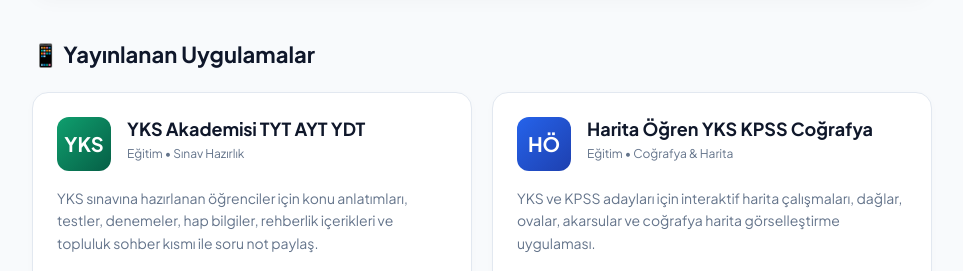
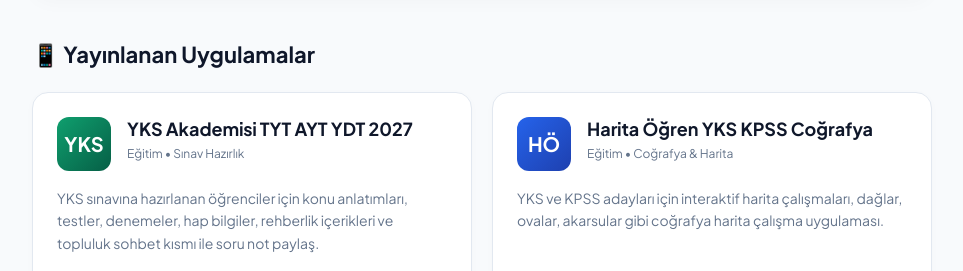
Before and after one commit to MustafaTekagac/mustafatekagac.github.io, a plain HTML site: page index.html in a window 1280 px wide. Shown: the part 255-526 px from the top of the page, without its empty margins (158-1121 px from the left). Drawn offline with Linux system fonts and the light colour scheme.

Commit message:
Update app titles and descriptions in index.html

```diff
--- a/index.html
+++ b/index.html
@@ -246,11 +246,11 @@
                     <div class="app-header">
                         <div class="app-icon-placeholder">YKS</div>
                         <div>
-                            <h3 class="app-title">YKS Akademisi TYT AYT YDT</h3>
+                            <h3 class="app-title">YKS Akademisi TYT AYT YDT 2027</h3>
                             <div class="app-category">Eğitim • Sınav Hazırlık</div>
                         </div>
                     </div>
-                    <p class="app-desc">YKS sınavına hazırlanan öğrenciler için konu anlatımları, testler, denemeler, hap bilgiler, rehberlik içerikleri ve topluluk sohber kısmı ile soru not paylaş.</p>
+                    <p class="app-desc">YKS sınavına hazırlanan öğrenciler için konu anlatımları, testler, denemeler, hap bilgiler, rehberlik içerikleri ve topluluk sohbet kısmı ile soru not paylaş.</p>
                 </div>
                 <div class="app-actions">
                     <a href="https://play.google.com/store/apps/details?id=com.yeniden1.ykskonuanlatimi2" target="_blank" class="btn-store">
@@ -275,7 +275,7 @@
                             <div class="app-category">Eğitim • Coğrafya & Harita</div>
                         </div>
                     </div>
-                    <p class="app-desc">YKS ve KPSS adayları için interaktif harita çalışmaları, dağlar, ovalar, akarsular ve coğrafya harita görselleştirme uygulaması.</p>
+                    <p class="app-desc">YKS ve KPSS adayları için interaktif harita çalışmaları, dağlar, ovalar, akarsular gibi coğrafya harita çalışma uygulaması.</p>
                 </div>
                 <div class="app-actions">
                     <a href="https://play.google.com/store/apps/details?id=com.yeniden1.haritaogrenyap" target="_blank" class="btn-store">
```
